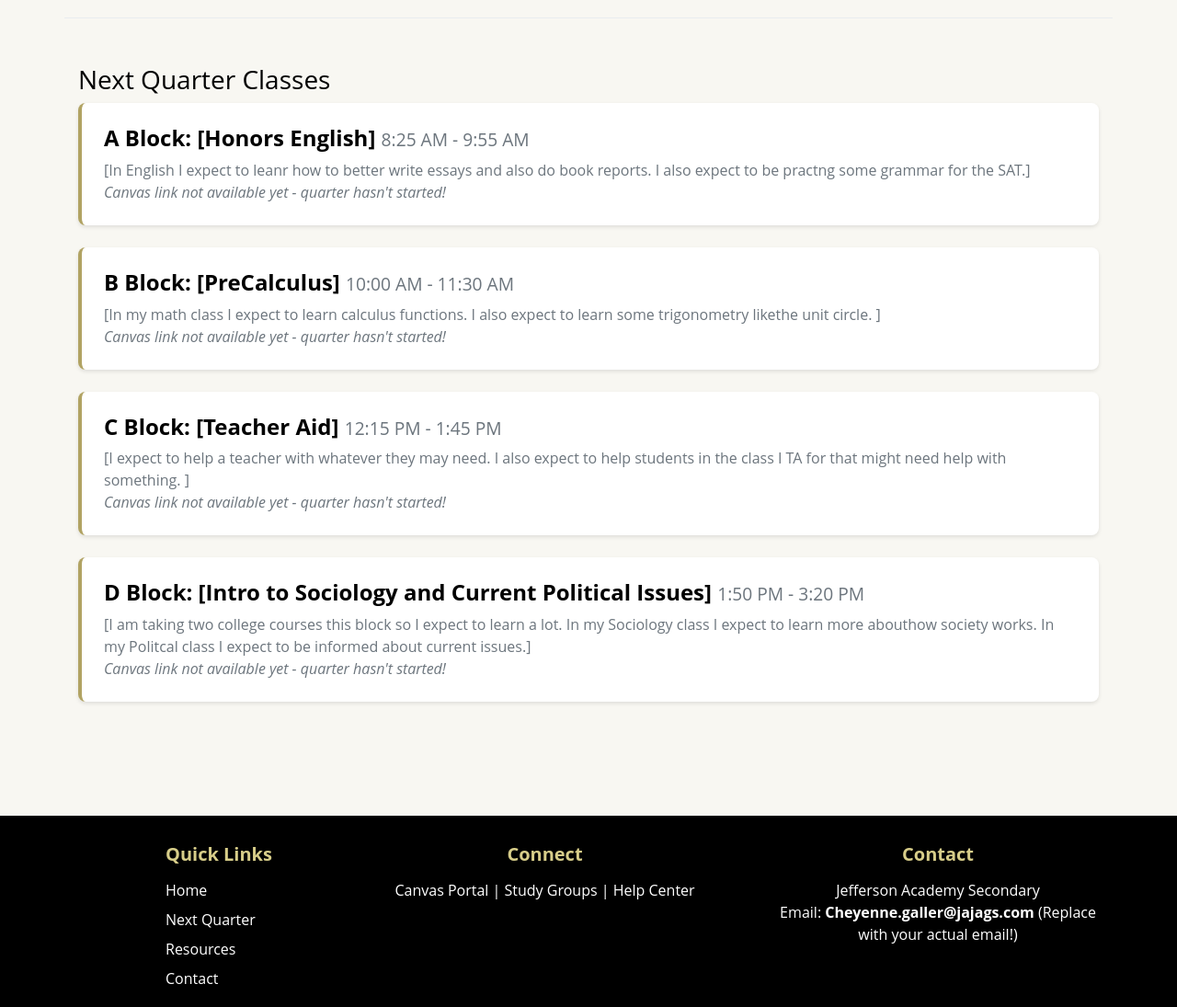
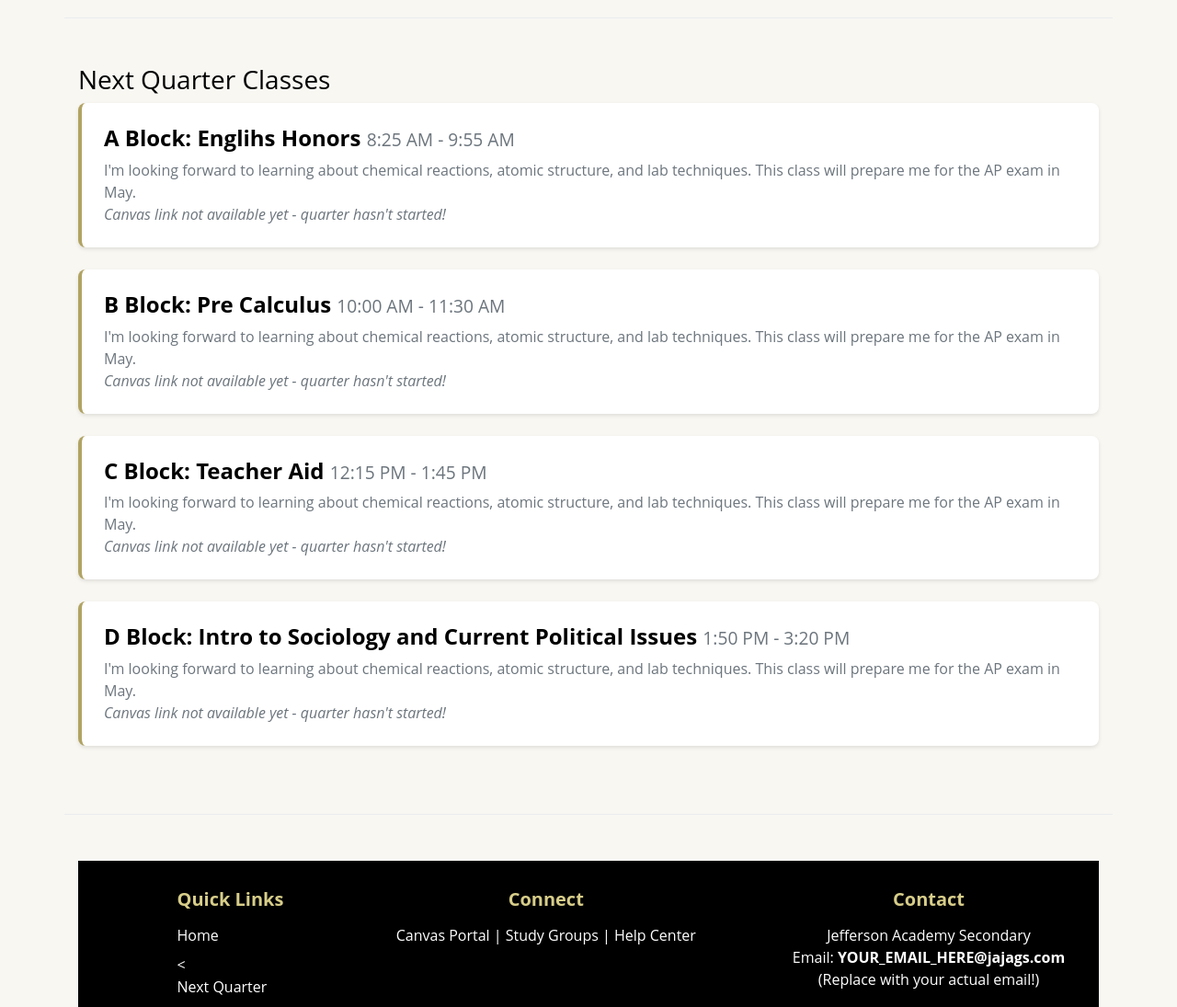
Before and after one commit to cheyennegaller-cmyk/Capstoneprj, a website: page myclassesnextquarter.html.html in a window 1280 px wide. Shown: the part 560-1655 px from the top of the page at 92% size. Drawn offline with nearby package versions, Linux system fonts and the light colour scheme.

Commit message:
Checkpoint 4: Next Quarter Planning page complete

```diff
--- a/myclassesnextquarter.html.html
+++ b/myclassesnextquarter.html.html
@@ -1,16 +1,26 @@
 <!DOCTYPE html>
 <html lang="en">
+
+
 <head>
  <!-- Required meta tags always come first -->
  <meta charset="utf-8" />
  <meta name="viewport" content="width=device-width, initial-scale=1" />
+
+
  <!-- Bootstrap CSS -->
  <link rel="stylesheet" href="node_modules/bootstrap/dist/css/bootstrap.min.css" />
  <!-- Custom CSS -->
  <link rel="stylesheet" href="css/styles.css" />
+
+
  <title>JagTrack - Next Quarter Planning</title>
 </head>
+
+
 <body>
+
+
  <header class="jumbotron jumbotron-fluid">
    <div class="container">
      <div class="row">
@@ -21,6 +31,8 @@
      </div>
    </div>
  </header>
+
+
  <div class="container">
    <div class="row">
      <div class="col">
@@ -28,6 +40,8 @@
        <hr />
      </div>
    </div>
+
+
    <!-- Planning Section -->
 <div class="row row-content">
  <div class="col-12 col-sm-6">
@@ -37,43 +51,54 @@
 </div>
 
 
+
    <!-- Next Quarter Classes Section -->
 <div class="row row-content">
  <div class="col">
    <h3>Next Quarter Classes</h3>
- <!-- Class 1: A Block - REPLACE WITH YOUR CLASS -->
+
+
+   <!-- Class 1 -->
 <div class="class-card">
-      <h4>A Block: [Honors English] <small class="text-muted">8:25 AM - 9:55 AM</small></h4>
-      <p>[In English I expect to leanr how to better write essays and also do book reports. I also expect to be practng some grammar for the SAT.]</p>
+ <h4>A Block: Englihs Honors <small class="text-muted">8:25 AM - 9:55 AM</small></h4>
+ <p class="d-none d-sm-block">I'm looking forward to learning about chemical reactions, atomic structure, and lab techniques. This class will prepare me for the AP exam in May.</p>
  <p class="text-muted"><em>Canvas link not available yet - quarter hasn't started!</em></p>
 </div>
 
 
-  <!-- Class 2: B Block - REPLACE WITH YOUR CLASS -->
+
+   <!-- Class 2 -->
 <div class="class-card">
-      <h4>B Block: [PreCalculus] <small class="text-muted">10:00 AM - 11:30 AM</small></h4>
-      <p>[In my math class I expect to learn calculus functions. I also expect to learn some trigonometry likethe unit circle. ]</p>
+ <h4>B Block: Pre Calculus <small class="text-muted">10:00 AM - 11:30 AM</small></h4>
+ <p class="d-none d-sm-block">I'm looking forward to learning about chemical reactions, atomic structure, and lab techniques. This class will prepare me for the AP exam in May.</p>
  <p class="text-muted"><em>Canvas link not available yet - quarter hasn't started!</em></p>
 </div>
 
 
-  <!-- Class 3: C Block - REPLACE WITH YOUR CLASS -->
+
+  <!-- Class 3 -->
 <div class="class-card">
-      <h4>C Block: [Teacher Aid] <small class="text-muted">12:15 PM - 1:45 PM</small></h4>
-      <p>[I expect to help a teacher with whatever they may need. I also expect to help students in the class I TA for that might need help with something. ]</p>
+ <h4>C Block: Teacher Aid <small class="text-muted">12:15 PM - 1:45 PM</small></h4>
+ <p class="d-none d-sm-block">I'm looking forward to learning about chemical reactions, atomic structure, and lab techniques. This class will prepare me for the AP exam in May.</p>
  <p class="text-muted"><em>Canvas link not available yet - quarter hasn't started!</em></p>
 </div>
 
 
-  <!-- Class 4: D Block - REPLACE WITH YOUR CLASS OR Free Period -->
+
+  <!-- Class 4 -->
 <div class="class-card">
-      <h4>D Block: [Intro to Sociology and Current Political Issues] <small class="text-muted">1:50 PM - 3:20 PM</small></h4>
-      <p>[I am taking two college courses this block so I expect to learn a lot. In my Sociology class I expect to learn more abouthow society works. In my Politcal class I expect to be informed about current issues.]</p>
+ <h4>D Block: Intro to Sociology and Current Political Issues <small class="text-muted">1:50 PM - 3:20 PM</small></h4>
+ <p class="d-none d-sm-block">I'm looking forward to learning about chemical reactions, atomic structure, and lab techniques. This class will prepare me for the AP exam in May.</p>
  <p class="text-muted"><em>Canvas link not available yet - quarter hasn't started!</em></p>
 </div>
+
+
+
  </div>
 </div>
-</div> </div>
+
+
+
  <footer>
    <div class="container">
      <div class="row">
@@ -81,7 +106,7 @@
          <h5>Quick Links</h5>
          <ul class="list-unstyled">
            <li><a href="index.html">Home</a></li>
- <li><a href="myclassesnextquarter.html">Next Quarter</a></li>
+           <<li><a href="myclassesnextquarter.html">Next Quarter</a></li>
            <li><a href="#">Resources</a></li>
            <li><a href="#">Contact</a></li>
          </ul>
@@ -95,14 +120,20 @@
        <div class="col-sm-4 text-center">
          <h5>Contact</h5>
          Jefferson Academy Secondary<br />
- Email: <strong>Cheyenne.galler@jajags.com</strong> (Replace with your actual email!)
+         Email: <strong>YOUR_EMAIL_HERE@jajags.com</strong> (Replace with your actual email!)
        </div>
      </div>
    </div>
  </footer>
+
+
  <!-- jQuery must come first, then Popper.js, then the Bootstrap JavaScript plugins.-->
  <script src="node_modules/jquery/dist/jquery.slim.min.js"></script>
  <script src="node_modules/popper.js/dist/umd/popper.min.js"></script>
  <script src="node_modules/bootstrap/dist/js/bootstrap.min.js"></script>
+
+
 </body>
+
+
 </html>
```
Also changed, not shown: index.html (+0 -1 lines). Lines whose indentation alone changed are shown as unchanged.
